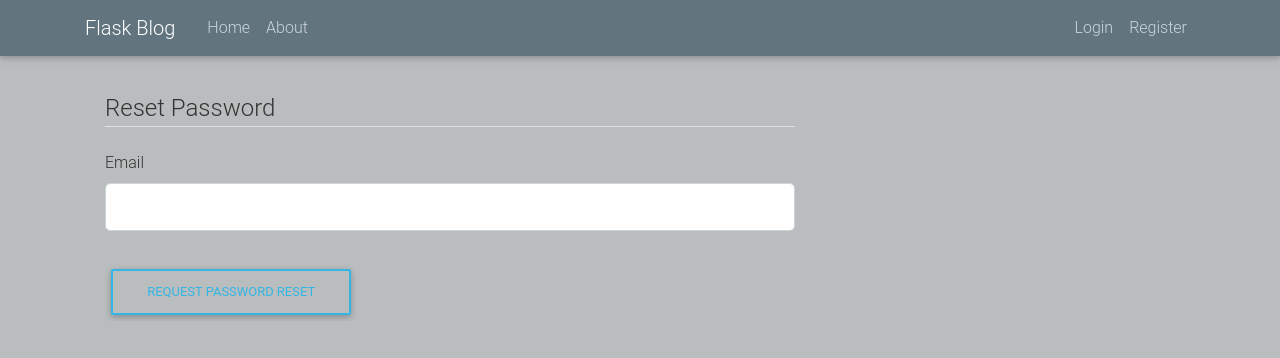
After one commit to wilsenock220/blog, a Flask app: page /reset_password in a window 1280 px wide. The commit adds this page. Shown: the top 358 px of the page. Run offline with Flask 2, Linux system fonts and the light colour scheme; some libraries are stand-ins or nearby versions.

Commit message:
add reset email link and sending emails

```diff
--- a/flaskblog/forms.py
+++ b/flaskblog/forms.py
@@ -60,3 +60,21 @@ class PostForm(FlaskForm):
     title = StringField('Title', validators=[DataRequired()])
     content = TextAreaField('Content', validators=[DataRequired()])
     submit = SubmitField('Post')
+
+
+class RequestResetForm(FlaskForm):
+    email = StringField('Email',
+                        validators=[DataRequired(), Email()])
+    submit = SubmitField('Request Password Reset')
+
+    def validate_email(self, email):
+        user = User.query.filter_by(email=email.data).first()
+        if user is None:
+            raise ValidationError('There is no account with that email. You must register first.')
+
+
+class ResetPasswordForm(FlaskForm):
+    password = PasswordField('Password', validators=[DataRequired()])
+    confirm_password = PasswordField('Confirm Password',
+                                     validators=[DataRequired(), EqualTo('password')])
+    submit = SubmitField('Reset Password')
--- a/flaskblog/routes.py
+++ b/flaskblog/routes.py
@@ -2,10 +2,11 @@ import os
 import secrets
 from PIL import Image
 from flask import render_template, url_for, flash, redirect, request, abort
-from flaskblog import app, db, bcrypt
-from flaskblog.forms import RegistrationForm, LoginForm, UpdateAccountForm, PostForm
+from flaskblog import app, db, bcrypt, mail
+from flaskblog.forms import RegistrationForm, LoginForm, UpdateAccountForm, PostForm, RequestResetForm, ResetPasswordForm
 from flaskblog.models import User, Post
 from flask_login import login_user, current_user, logout_user, login_required
+from flask_mail import Message
 
 
 @app.route("/")
@@ -142,3 +143,48 @@ def delete_post(post_id):
     db.session.commit()
     flash('Your post has been deleted!', 'success')
     return redirect(url_for('home'))
+
+
+
+def send_reset_email(user):
+    token = user.get_reset_token()
+    msg = Message('Password Reset Request',
+                  sender='noreply@demo.com',
+                  recipients=[user.email])
+    msg.body = f'''To reset your password, visit the following link:
+{url_for('reset_token', token=token, _external=True)}
+
+If you did not make this request then simply ignore this email and no changes will be made.
+'''
+    mail.send(msg)
+
+
+@app.route("/reset_password", methods=['GET', 'POST'])
+def reset_request():
+    if current_user.is_authenticated:
+        return redirect(url_for('home'))
+    form = RequestResetForm()
+    if form.validate_on_submit():
+        user = User.query.filter_by(email=form.email.data).first()
+        send_reset_email(user)
+        flash('An email has been sent with instructions to reset your password.', 'info')
+        return redirect(url_for('login'))
+    return render_template('reset_request.html', title='Reset Password', form=form)
+
+
+@app.route("/reset_password/<token>", methods=['GET', 'POST'])
+def reset_token(token):
+    if current_user.is_authenticated:
+        return redirect(url_for('home'))
+    user = User.verify_reset_token(token)
+    if user is None:
+        flash('That is an invalid or expired token', 'warning')
+        return redirect(url_for('reset_request'))
+    form = ResetPasswordForm()
+    if form.validate_on_submit():
+        hashed_password = bcrypt.generate_password_hash(form.password.data).decode('utf-8')
+        user.password = hashed_password
+        db.session.commit()
+        flash('Your password has been updated! You are now able to log in', 'success')
+        return redirect(url_for('login'))
+    return render_template('reset_token.html', title='Reset Password', form=form)
--- a/flaskblog/templates/layout.html
+++ b/flaskblog/templates/layout.html
@@ -50,6 +50,8 @@
       </div>
     </nav>
   </header>
+
+
   <main role="main" class="container">
     <div class="row">
       <div class="col-md-8">
--- /dev/null
+++ b/flaskblog/templates/reset_request.html
@@ -0,0 +1,27 @@
+{% extends "layout.html" %}
+{% block content %}
+    <div class="content-section">
+        <form method="POST" action="">
+            {{ form.hidden_tag() }}
+            <fieldset class="form-group">
+                <legend class="border-bottom mb-4">Reset Password</legend>
+                <div class="form-group">
+                    {{ form.email.label(class="form-control-label") }}
+                    {% if form.email.errors %}
+                        {{ form.email(class="form-control form-control-lg is-invalid") }}
+                        <div class="invalid-feedback">
+                            {% for error in form.email.errors %}
+                                <span>{{ error }}</span>
+                            {% endfor %}
+                        </div>
+                    {% else %}
+                        {{ form.email(class="form-control form-control-lg") }}
+                    {% endif %}
+                </div>
+            </fieldset>
+            <div class="form-group">
+                {{ form.submit(class="btn btn-outline-info") }}
+            </div>
+        </form>
+    </div>
+{% endblock content %}
```
Also changed, not shown: flaskblog/__init__.py (+9 -0 lines), flaskblog/models.py (+17 -1 lines), flaskblog/templates/login.html (+5 -5 lines), flaskblog/templates/reset_token.html (added, +40 -0 lines), flaskblog/site.db.
